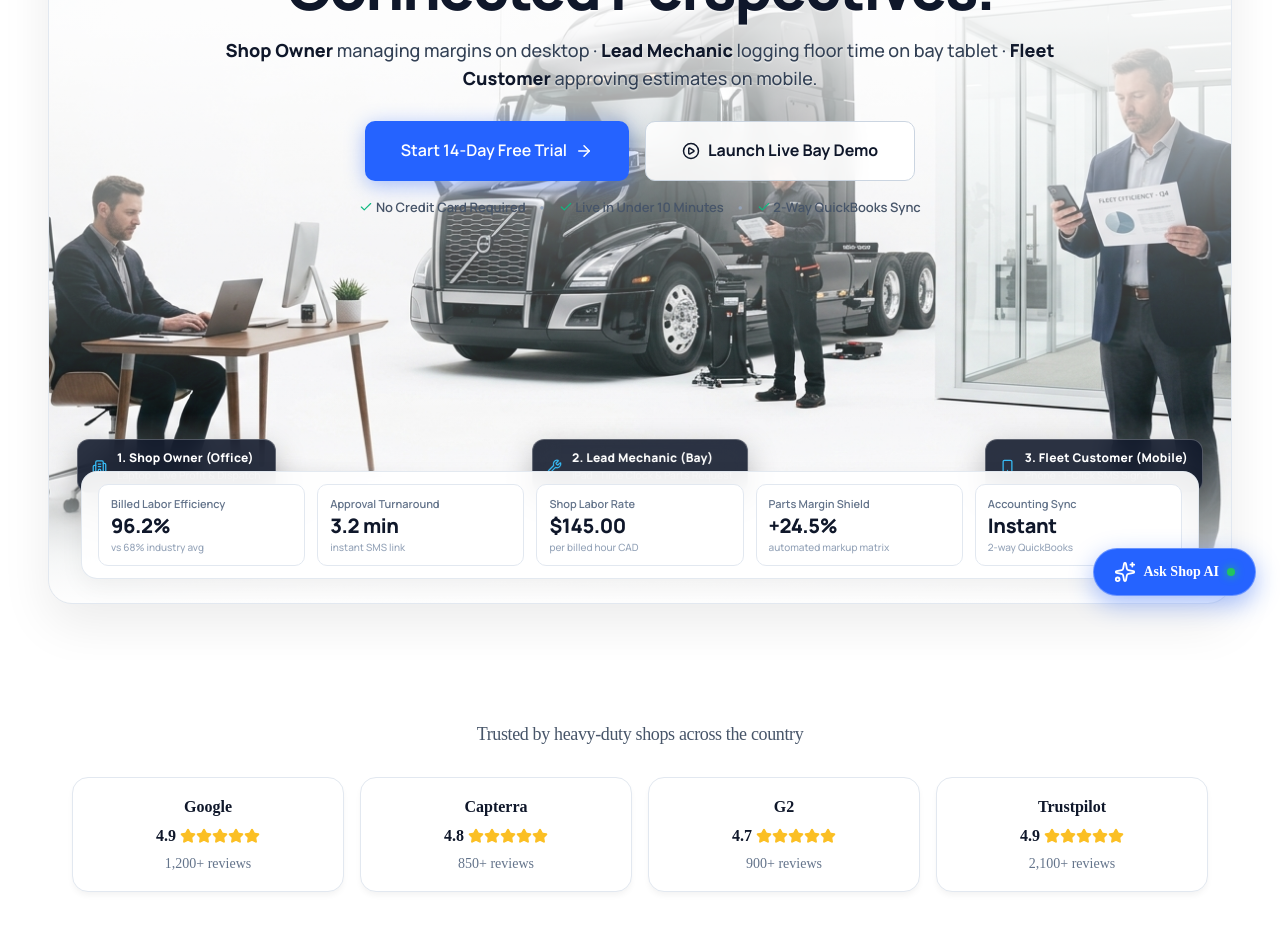
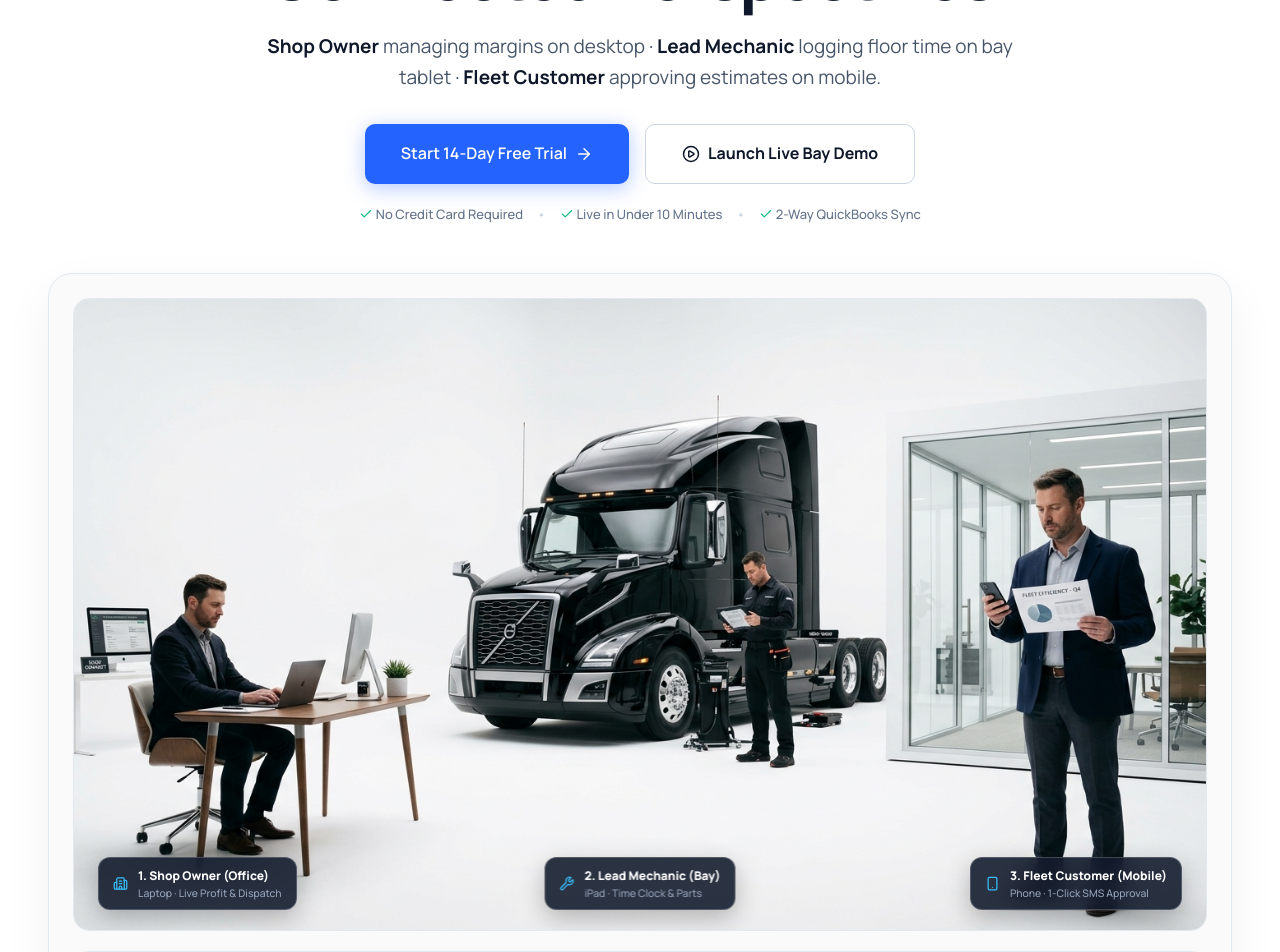
Before and after one commit to officialxairlive-hub/fleetfinanceflow, a Next.js app: page / in a window 1280 px wide. Shown: the part 180-1132 px from the top of the page. Built offline with nearby package versions, Linux system fonts and the light colour scheme.

Commit message:
fix(landing): remove Ask AI floating button, separate headline and CTAs with generous spacing above pristine 3-POV image showcase

```diff
--- a/app/components/Hero.js
+++ b/app/components/Hero.js
@@ -19,41 +19,21 @@ export default function Hero() {
     <section className={styles.heroSection}>
       <div className={`container ${styles.container}`}>
 
-        {/* Master Showcase Frame with Background Image & Text Overlay */}
-        <motion.div
-          initial={{ opacity: 0, y: 30, scale: 0.98 }}
-          animate={{ opacity: 1, y: 0, scale: 1 }}
-          transition={{ duration: 0.8 }}
-          className={styles.showcaseCanvas}
-        >
-          {/* Background Hero Image */}
-          <div className={styles.imageBackgroundWrapper}>
-            <Image
-              src="/images/hero-connected-ecosystem.jpg"
-              alt="Shop Owner on Laptop, Truck in Center, Customer on Mobile"
-              fill
-              priority
-              className={styles.heroBackgroundImage}
-            />
-            {/* Soft Ambient Overlay Gradient for Perfect Text Legibility */}
-            <div className={styles.imageScrimOverlay} />
-          </div>
-
-          {/* Top Overlaid Content: Title, Subtitle, and CTAs */}
-          <div className={styles.overlaidContent}>
+        {/* 1. Clean Top Header & CTAs (Unobstructed, Generous Breathing Room) */}
+        <div className={styles.heroIntro}>
           <motion.h1
-              initial={{ opacity: 0, y: 15 }}
+            initial={{ opacity: 0, y: 20 }}
             animate={{ opacity: 1, y: 0 }}
-              transition={{ duration: 0.6, delay: 0.15 }}
+            transition={{ duration: 0.6 }}
             className={styles.mainTitle}
           >
             One Platform. Three Connected Perspectives.
           </motion.h1>
 
           <motion.p
-              initial={{ opacity: 0, y: 15 }}
+            initial={{ opacity: 0, y: 20 }}
             animate={{ opacity: 1, y: 0 }}
-              transition={{ duration: 0.6, delay: 0.25 }}
+            transition={{ duration: 0.6, delay: 0.1 }}
             className={styles.mainSubtitle}
           >
             <strong>Shop Owner</strong> managing margins on desktop ·
@@ -61,11 +41,10 @@ export default function Hero() {
             <strong> Fleet Customer</strong> approving estimates on mobile.
           </motion.p>
 
-            {/* Action CTAs */}
           <motion.div
-              initial={{ opacity: 0, y: 15 }}
+            initial={{ opacity: 0, y: 20 }}
             animate={{ opacity: 1, y: 0 }}
-              transition={{ duration: 0.6, delay: 0.35 }}
+            transition={{ duration: 0.6, delay: 0.2 }}
             className={styles.ctaGroup}
           >
             <Link href="/signup" className={`btn btn-primary btn-lg ${styles.primaryBtn}`}>
@@ -78,11 +57,10 @@ export default function Hero() {
             </Link>
           </motion.div>
 
-            {/* Trust Badges */}
           <motion.div
             initial={{ opacity: 0 }}
             animate={{ opacity: 1 }}
-              transition={{ duration: 0.6, delay: 0.45 }}
+            transition={{ duration: 0.6, delay: 0.3 }}
             className={styles.trustStrip}
           >
             <span><Check size={14} className={styles.checkIcon} /> No Credit Card Required</span>
@@ -93,32 +71,51 @@ export default function Hero() {
           </motion.div>
         </div>
 
-          {/* Perspective Overlay Labels */}
-          <div className={styles.povPillLeft}>
-            <div className={styles.povPillIcon}><Building2 size={15} /></div>
+        {/* 2. Pristine 3-POV Visual Showcase Frame */}
+        <motion.div
+          initial={{ opacity: 0, y: 35, scale: 0.98 }}
+          animate={{ opacity: 1, y: 0, scale: 1 }}
+          transition={{ duration: 0.7, delay: 0.4 }}
+          className={styles.showcaseCanvas}
+        >
+          {/* Main Visual Image (Completely Unobstructed) */}
+          <div className={styles.imageWrapper}>
+            <Image
+              src="/images/hero-connected-ecosystem.jpg"
+              alt="Shop Owner on Laptop, Mechanic with Truck in Bay, Customer on Mobile"
+              width={1320}
+              height={740}
+              priority
+              className={styles.heroMasterImage}
+            />
+
+            {/* Clean Perspective Indicators */}
+            <div className={styles.povIndicatorLeft}>
+              <div className={styles.povIconWrap}><Building2 size={15} /></div>
               <div>
-              <span className={styles.povPillRole}>1. Shop Owner (Office)</span>
-              <span className={styles.povPillDesc}>Laptop · Live Profit & Dispatch</span>
+                <span className={styles.povRoleTitle}>1. Shop Owner (Office)</span>
+                <span className={styles.povSubTitle}>Laptop · Live Profit & Dispatch</span>
               </div>
             </div>
 
-          <div className={styles.povPillCenter}>
-            <div className={styles.povPillIcon}><Wrench size={15} /></div>
+            <div className={styles.povIndicatorCenter}>
+              <div className={styles.povIconWrap}><Wrench size={15} /></div>
               <div>
-              <span className={styles.povPillRole}>2. Lead Mechanic (Bay)</span>
-              <span className={styles.povPillDesc}>iPad · Time Clock & Parts Request</span>
+                <span className={styles.povRoleTitle}>2. Lead Mechanic (Bay)</span>
+                <span className={styles.povSubTitle}>iPad · Time Clock & Parts</span>
               </div>
             </div>
 
-          <div className={styles.povPillRight}>
-            <div className={styles.povPillIcon}><Smartphone size={15} /></div>
+            <div className={styles.povIndicatorRight}>
+              <div className={styles.povIconWrap}><Smartphone size={15} /></div>
               <div>
-              <span className={styles.povPillRole}>3. Fleet Customer (Mobile)</span>
-              <span className={styles.povPillDesc}>Phone · 1-Click SMS Sign-Off</span>
+                <span className={styles.povRoleTitle}>3. Fleet Customer (Mobile)</span>
+                <span className={styles.povSubTitle}>Phone · 1-Click SMS Approval</span>
+              </div>
             </div>
           </div>
 
-          {/* Bottom Telemetry Spec Ribbon (Aston Martin Configurator Style) */}
+          {/* 3. Bottom Telemetry Spec Ribbon (Aston Martin Configurator Style) */}
           <div className={styles.specRibbon}>
             <div className={styles.specCard}>
               <div className={styles.specLabel}>Billed Labor Efficiency</div>
--- a/app/components/Hero.module.css
+++ b/app/components/Hero.module.css
@@ -1,7 +1,7 @@
 .heroSection {
   position: relative;
   background-color: #FFFFFF;
-  padding: 1.5rem 1rem 3.5rem;
+  padding: 3rem 1rem 4rem;
   overflow: hidden;
   font-family: var(--font-heading, "Manrope", sans-serif);
 }
@@ -11,81 +11,34 @@
   margin: 0 auto;
 }
 
-/* Master Canvas Frame with Background Image */
-.showcaseCanvas {
-  position: relative;
-  border-radius: 24px;
-  overflow: hidden;
-  border: 1px solid #E2E8F0;
-  box-shadow: 0 20px 50px rgba(0, 0, 0, 0.08);
-  min-height: 760px;
-  display: flex;
-  flex-direction: column;
-  justify-content: space-between;
-  padding: 2.5rem 2rem 1.5rem;
-  background: #FAFAFA;
-}
-
-/* Background Image Layer */
-.imageBackgroundWrapper {
-  position: absolute;
-  inset: 0;
-  z-index: 0;
-}
-
-.heroBackgroundImage {
-  object-fit: cover;
-  object-position: center bottom;
-  width: 100%;
-  height: 100%;
-}
-
-/* Soft Ambient Scrim for Flawless Text Legibility */
-.imageScrimOverlay {
-  position: absolute;
-  inset: 0;
-  background: linear-gradient(
-    180deg,
-    rgba(255, 255, 255, 0.95) 0%,
-    rgba(255, 255, 255, 0.85) 24%,
-    rgba(255, 255, 255, 0.25) 55%,
-    rgba(255, 255, 255, 0.05) 75%,
-    rgba(255, 255, 255, 0.95) 100%
-  );
-  pointer-events: none;
-}
-
-/* Overlaid Content (Title, Subtitle, CTAs, Trust) */
-.overlaidContent {
-  position: relative;
-  z-index: 2;
+/* 1. Clean Top Header & CTAs */
+.heroIntro {
   text-align: center;
-  max-width: 860px;
-  margin: 0 auto;
+  max-width: 880px;
+  margin: 0 auto 3rem;
 }
 
 .mainTitle {
-  font-size: clamp(2.2rem, 4.8vw, 3.8rem);
+  font-size: clamp(2.4rem, 5vw, 4rem);
   font-weight: 800;
   letter-spacing: -0.035em;
   color: #0F172A;
   line-height: 1.12;
-  margin: 0 auto 1rem;
-  text-shadow: 0 1px 2px rgba(255, 255, 255, 0.8);
+  margin: 0 auto 1.25rem;
 }
 
 .mainSubtitle {
-  font-size: clamp(0.95rem, 1.8vw, 1.125rem);
-  color: #334155;
-  line-height: 1.55;
-  margin: 0 auto 1.75rem;
-  font-weight: 500;
-  text-shadow: 0 1px 2px rgba(255, 255, 255, 0.8);
+  font-size: clamp(1rem, 2vw, 1.1875rem);
+  color: #475569;
+  line-height: 1.6;
+  max-width: 780px;
+  margin: 0 auto 2rem;
+  font-weight: 400;
 }
 
 .mainSubtitle strong {
   color: #0F172A;
-  font-weight: 800;
+  font-weight: 700;
 }
 
 /* CTAs */
@@ -93,23 +46,22 @@
   display: flex;
   justify-content: center;
   gap: 1rem;
-  margin-bottom: 1rem;
+  margin-bottom: 1.25rem;
   flex-wrap: wrap;
 }
 
 .primaryBtn {
-  box-shadow: 0 4px 20px rgba(37, 99, 255, 0.4);
+  box-shadow: 0 4px 20px rgba(37, 99, 255, 0.35);
   transition: all 0.2s ease;
 }
 
 .primaryBtn:hover {
   transform: translateY(-2px);
-  box-shadow: 0 8px 25px rgba(37, 99, 255, 0.5);
+  box-shadow: 0 8px 25px rgba(37, 99, 255, 0.45);
 }
 
 .secondaryBtn {
-  background: rgba(255, 255, 255, 0.9);
-  backdrop-filter: blur(8px);
+  background: #FFFFFF;
   border: 1px solid #CBD5E1;
   color: #0F172A;
   font-weight: 700;
@@ -117,7 +69,7 @@
 }
 
 .secondaryBtn:hover {
-  background: #FFFFFF;
+  background: #F8FAFC;
   border-color: #94A3B8;
   transform: translateY(-2px);
 }
@@ -127,11 +79,10 @@
   display: flex;
   align-items: center;
   justify-content: center;
-  gap: 12px;
+  gap: 14px;
   font-size: 0.8125rem;
-  color: #475569;
-  font-weight: 600;
-  margin-bottom: 2rem;
+  color: #64748B;
+  font-weight: 500;
   flex-wrap: wrap;
 }
 
@@ -142,91 +93,114 @@
 }
 
 .divider {
-  color: #94A3B8;
+  color: #CBD5E1;
 }
 
-/* Perspective Overlay Pills */
-.povPillLeft,
-.povPillCenter,
-.povPillRight {
+/* 2. Pristine 3-POV Visual Showcase Frame */
+.showcaseCanvas {
+  background: #FAFAFA;
+  border: 1px solid #E2E8F0;
+  border-radius: 24px;
+  padding: 1.5rem;
+  box-shadow: 0 20px 50px rgba(0, 0, 0, 0.06);
+  position: relative;
+  text-align: left;
+}
+
+.imageWrapper {
+  position: relative;
+  width: 100%;
+  border-radius: 16px;
+  overflow: hidden;
+  border: 1px solid #E2E8F0;
+  background: #FFFFFF;
+}
+
+.heroMasterImage {
+  width: 100%;
+  height: auto;
+  display: block;
+  object-fit: cover;
+}
+
+/* Perspective Overlay Indicators */
+.povIndicatorLeft,
+.povIndicatorCenter,
+.povIndicatorRight {
   position: absolute;
-  bottom: 110px;
+  bottom: 20px;
   background: rgba(15, 23, 42, 0.88);
   backdrop-filter: blur(12px);
   color: #FFFFFF;
-  border: 1px solid rgba(255, 255, 255, 0.25);
+  border: 1px solid rgba(255, 255, 255, 0.2);
   border-radius: 12px;
   padding: 8px 14px;
   display: flex;
   align-items: center;
   gap: 10px;
-  box-shadow: 0 10px 30px rgba(0, 0, 0, 0.25);
+  box-shadow: 0 8px 25px rgba(0, 0, 0, 0.25);
   z-index: 5;
   transition: transform 0.2s ease;
 }
 
-.povPillLeft:hover,
-.povPillCenter:hover,
-.povPillRight:hover {
+.povIndicatorLeft:hover,
+.povIndicatorCenter:hover,
+.povIndicatorRight:hover {
   transform: translateY(-2px);
   background: #0F172A;
 }
 
-.povPillLeft {
-  left: 28px;
+.povIndicatorLeft {
+  left: 24px;
 }
 
-.povPillCenter {
+.povIndicatorCenter {
   left: 50%;
   transform: translateX(-50%);
 }
 
-.povPillRight {
-  right: 28px;
+.povIndicatorRight {
+  right: 24px;
 }
 
-.povPillIcon {
+.povIconWrap {
   color: #38BDF8;
   display: flex;
   align-items: center;
 }
 
-.povPillRole {
+.povRoleTitle {
   display: block;
   font-size: 0.75rem;
   font-weight: 800;
   color: #FFFFFF;
-  letter-spacing: 0.02em;
 }
 
-.povPillDesc {
+.povSubTitle {
   display: block;
   font-size: 0.65rem;
-  color: #CBD5E1;
+  color: #94A3B8;
   font-weight: 500;
 }
 
-/* Bottom Feature Highlights Spec Ribbon (Aston Martin Configurator Style) */
+/* 3. Bottom Telemetry Spec Ribbon (Aston Martin Configurator Style) */
 .specRibbon {
-  position: relative;
-  z-index: 5;
   display: grid;
   grid-template-columns: repeat(5, 1fr);
   gap: 12px;
-  background: rgba(255, 255, 255, 0.92);
-  backdrop-filter: blur(14px);
-  border: 1px solid rgba(226, 232, 240, 0.95);
+  background: #FFFFFF;
+  border: 1px solid #E2E8F0;
   border-radius: 16px;
-  padding: 12px 16px;
-  box-shadow: 0 8px 24px rgba(0, 0, 0, 0.05);
-  margin-top: auto;
+  padding: 14px 16px;
+  box-shadow: 0 4px 16px rgba(0, 0, 0, 0.03);
+  margin-top: 1.25rem;
 }
 
 .specCard {
-  background: #FFFFFF;
+  background: #F8FAFC;
   border: 1px solid #E2E8F0;
   border-radius: 10px;
-  padding: 10px 12px;
+  padding: 10px 14px;
   text-align: left;
   transition: transform 0.15s ease;
 }
@@ -234,13 +208,14 @@
 .specCard:hover {
   transform: translateY(-1px);
   border-color: #CBD5E1;
+  background: #FFFFFF;
 }
 
 .specLabel {
   font-size: 0.6875rem;
   font-weight: 600;
   color: #64748B;
-  margin-bottom: 2px;
+  margin-bottom: 3px;
 }
 
 .specValue {
@@ -260,47 +235,45 @@
 
 /* Responsive Adjustments */
 @media (max-width: 1024px) {
-  .showcaseCanvas {
-    min-height: 840px;
-    padding: 2rem 1.25rem 1.25rem;
-  }
-
-  .povPillLeft,
-  .povPillCenter,
-  .povPillRight {
+  .povIndicatorLeft,
+  .povIndicatorCenter,
+  .povIndicatorRight {
     position: relative;
     bottom: auto;
     left: auto;
     right: auto;
     transform: none !important;
-    margin: 6px auto;
-    width: 100%;
-    max-width: 380px;
+    margin: 8px 12px;
+    width: calc(100% - 24px);
+    max-width: 360px;
+  }
+
+  .imageWrapper {
+    display: flex;
+    flex-direction: column;
+    padding-bottom: 8px;
   }
 
   .specRibbon {
     grid-template-columns: repeat(2, 1fr);
-    margin-top: 1rem;
   }
 }
 
 @media (max-width: 640px) {
   .heroSection {
-    padding: 1rem 0.5rem 2.5rem;
+    padding: 2rem 0.75rem 3rem;
   }
 
-  .showcaseCanvas {
-    padding: 1.5rem 0.875rem 1rem;
-    min-height: auto;
-    border-radius: 18px;
+  .heroIntro {
+    margin-bottom: 2rem;
   }
 
   .mainTitle {
-    font-size: 2rem;
+    font-size: 2.1rem;
   }
 
   .mainSubtitle {
-    font-size: 0.9375rem;
+    font-size: 0.95rem;
   }
 
   .ctaGroup {
@@ -328,6 +301,10 @@
   .specRibbon {
     grid-template-columns: 1fr;
     gap: 8px;
-    padding: 10px;
+  }
+
+  .showcaseCanvas {
+    padding: 1rem;
+    border-radius: 18px;
   }
 }
--- a/app/page.js
+++ b/app/page.js
@@ -14,7 +14,6 @@ import CommonProblems from "./components/CommonProblems";
 import CTABanner from "./components/CTABanner";
 import FAQ from "./components/FAQ";
 import Footer from "./components/Footer";
-import AIAssistantWidget from "./components/AIAssistantWidget";
 
 export default function Home() {
   return (
@@ -35,7 +34,6 @@ export default function Home() {
       <CTABanner />
       <FAQ />
       <Footer />
-      <AIAssistantWidget />
     </main>
   );
 }
```
Lines whose indentation alone changed are shown as unchanged.
